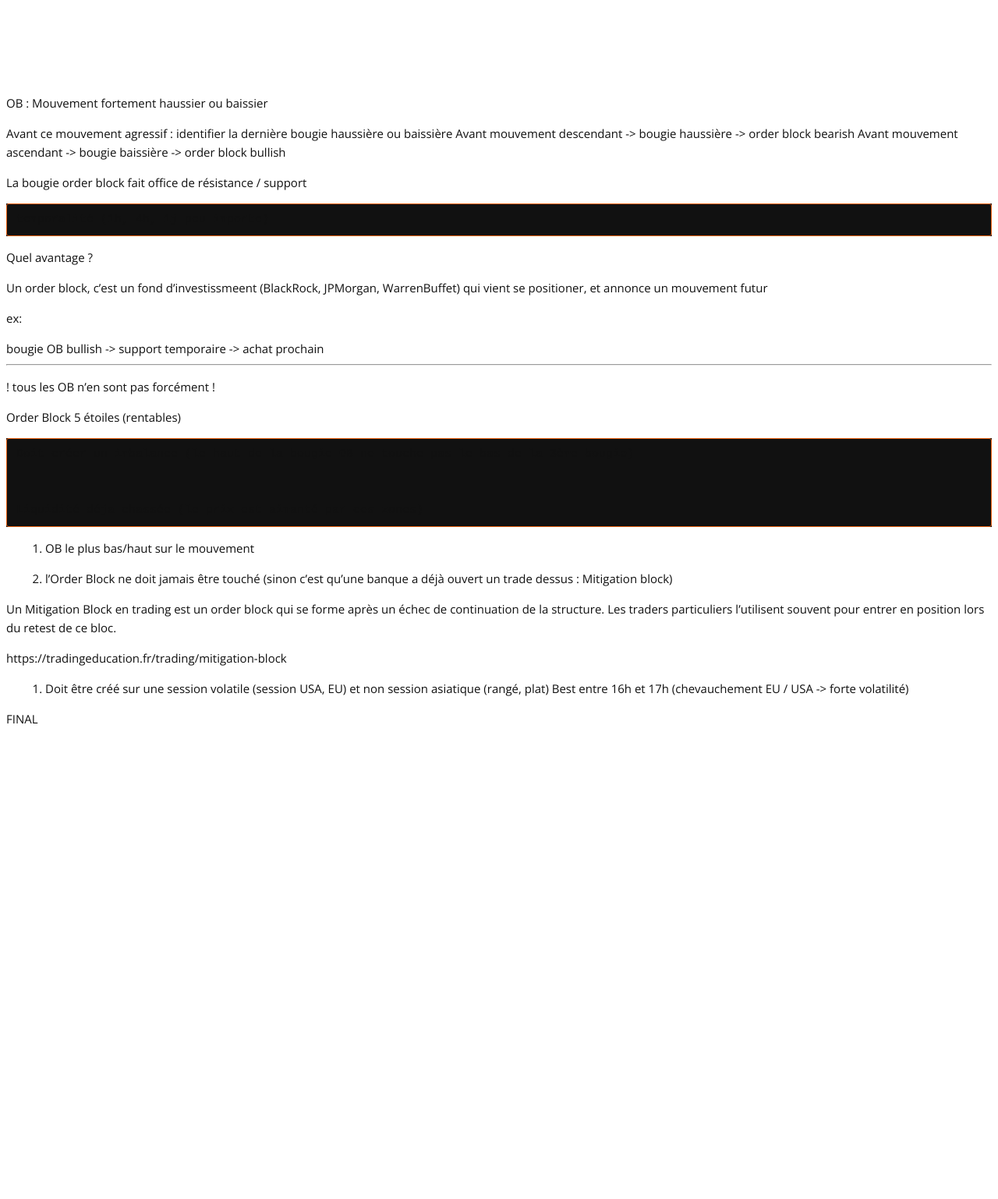
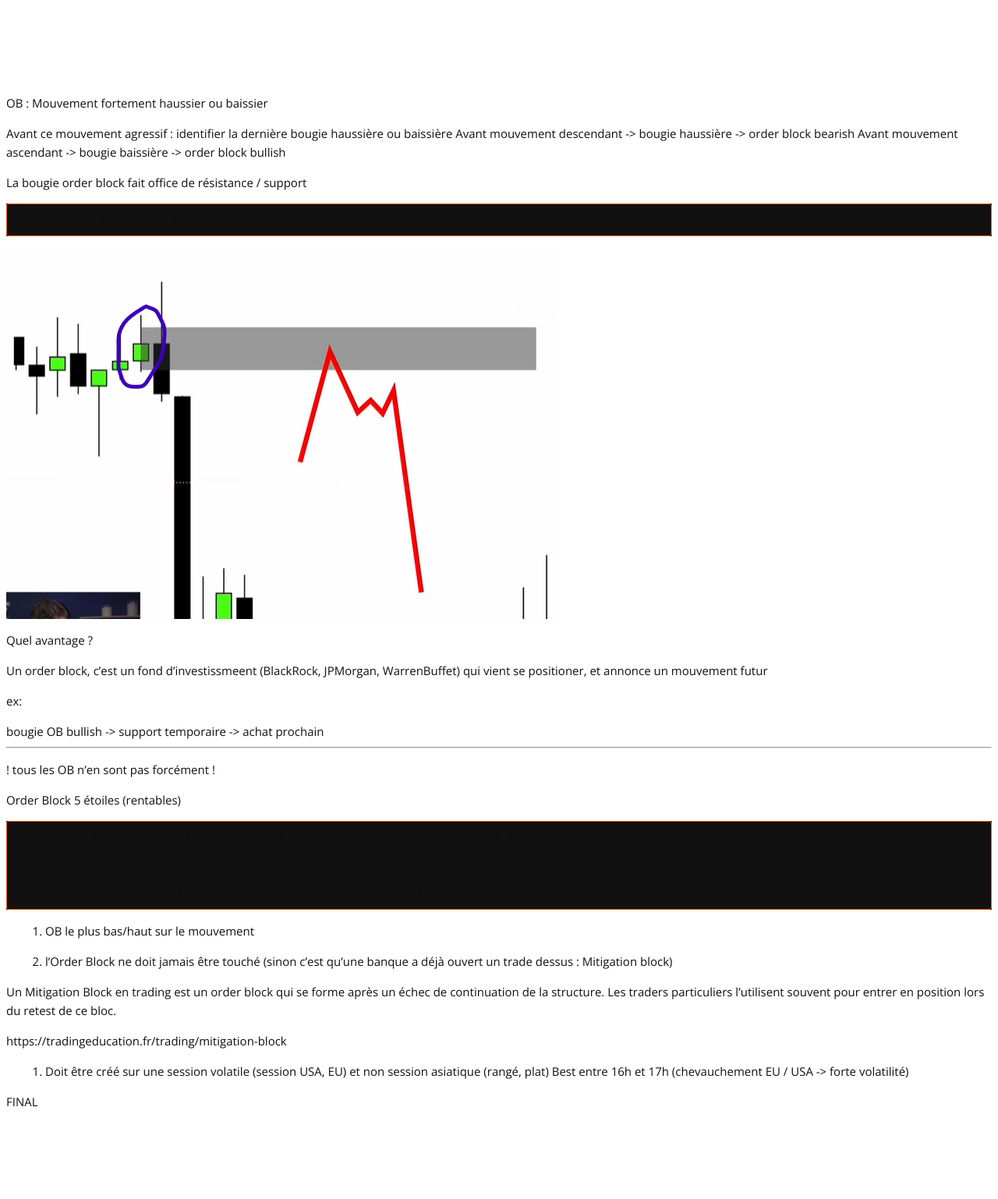
Before and after one commit to cylmat/cylmat.github.io, a Jekyll site: the page built from _pages/trading/smart/order_block.md, in a window 1280 px wide. Shown: the whole page at 78% size. Built offline with Jekyll 4.4.1, drawn with Linux system fonts in a browser that asks for light colours; nearby versions of some CDN libraries; our own code applies the rules of GitHub Pages for plain Markdown files; before the commit the page ends 1047 px from its top, so only the background shows below that.

Commit message:
Update order_block.md

```diff
--- a/_pages/trading/smart/order_block.md
+++ b/_pages/trading/smart/order_block.md
@@ -8,7 +8,7 @@
 
     temporalité (1h, 4h, 1j peu importe)
 
-
+![ob1](https://github.com/cylmat/cylmat.github.io/blob/main/_pages/trading/smart/ob1_resistance.png)
 
 
 
```
